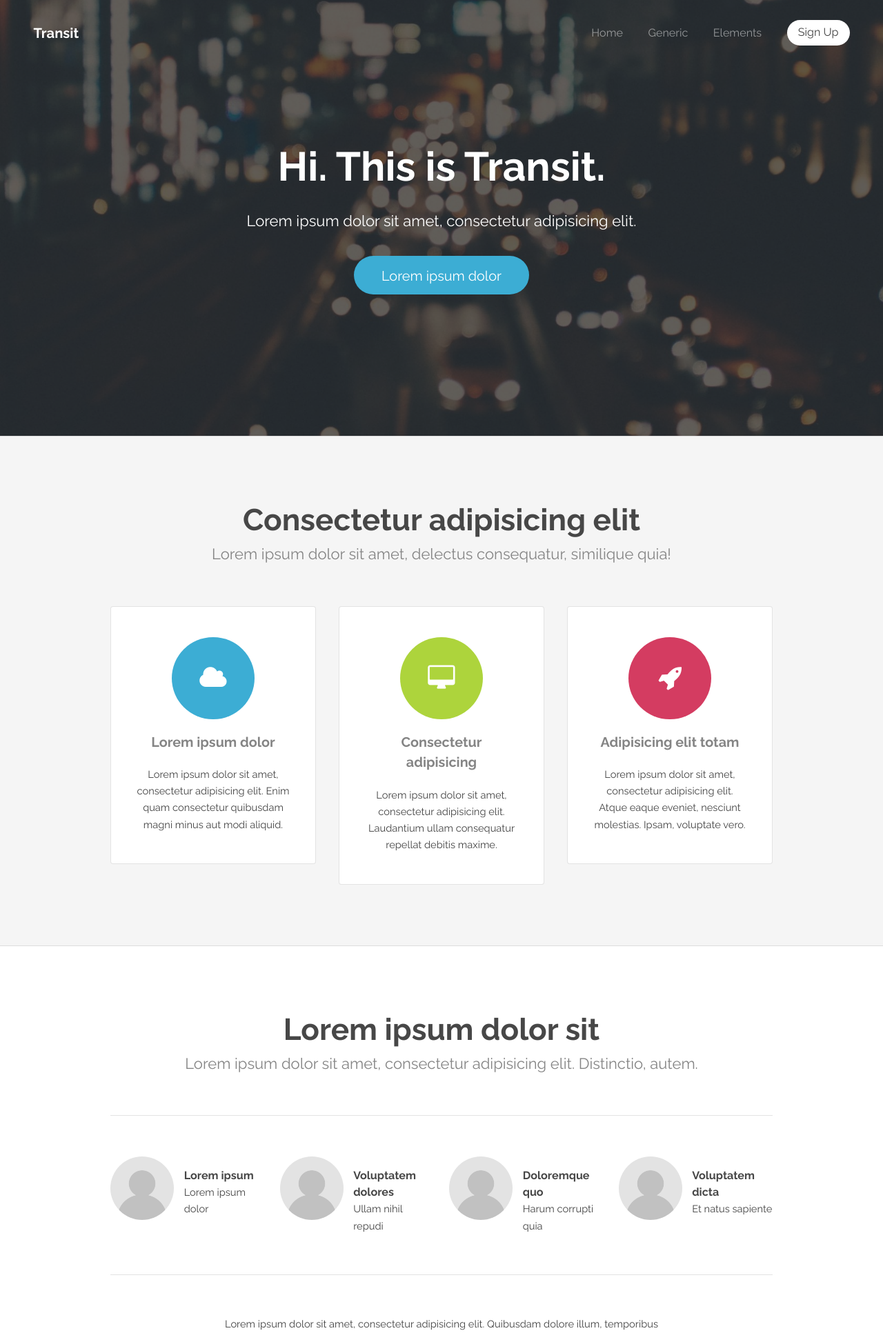
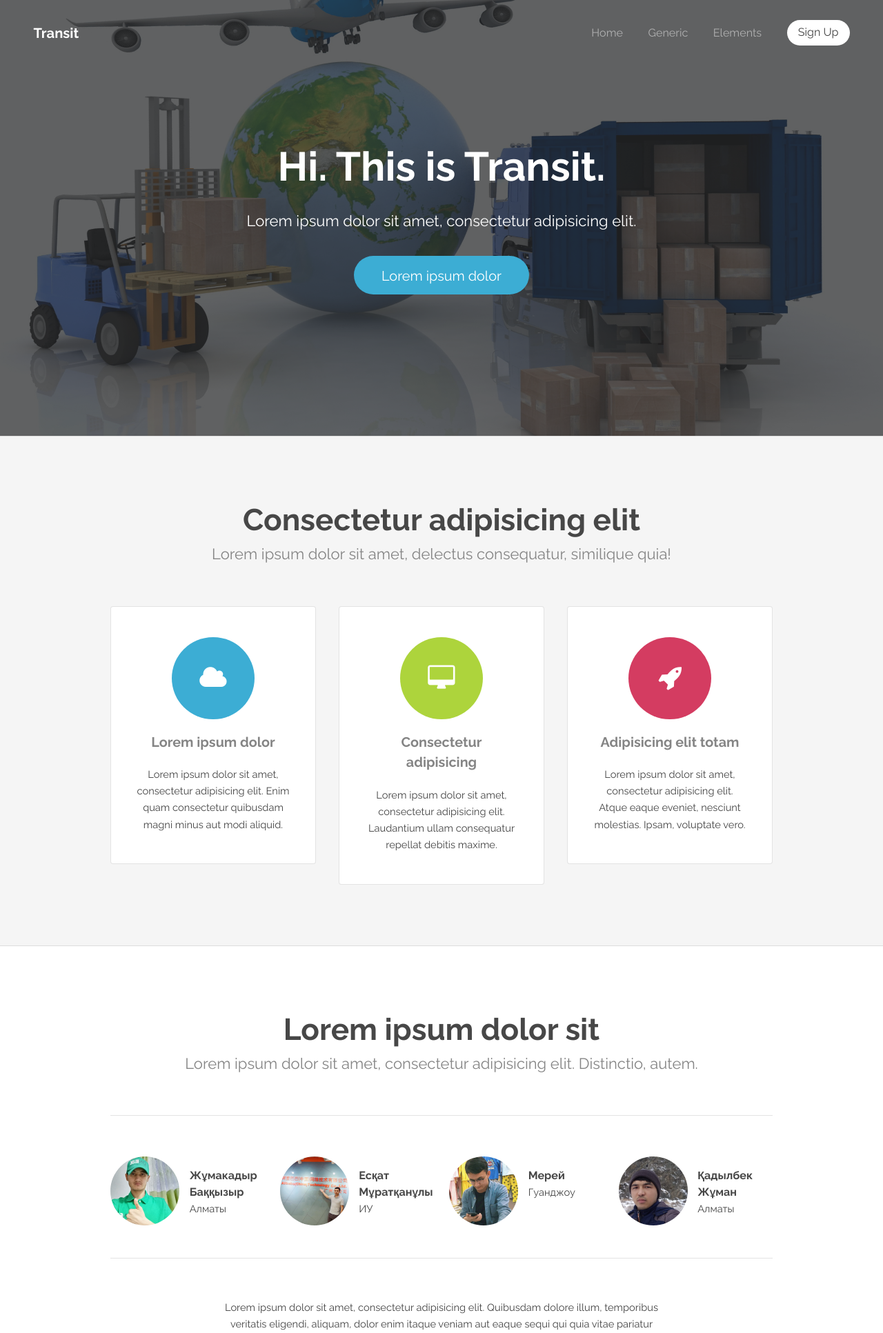
Before and after one commit to akhmettolegen/mysite, a Django app: page / in a window 1280 px wide. Shown: the top 1933 px of the page at 69% size. Run offline with Django 3.2, Linux system fonts and the light colour scheme.

Commit message:
feat: add images

```diff
--- a/main/static/css/style.css
+++ b/main/static/css/style.css
@@ -1031,7 +1031,7 @@
 /* Banner */
 
 	#banner {
-		background-image: url(../images/dark_tint.png), url(../images/bokeh_car_lights_bg.jpg);
+		background-image: url(../images/dark_tint.png), url(../images/fotolia_25896076.jpg);
 		background-position: center center;
 		background-size: cover;
 		color: #ffffff;
--- a/main/templates/main/index.html
+++ b/main/templates/main/index.html
@@ -90,24 +90,24 @@
 					<section class="profiles">
 						<div class="row">
 							<section class="3u 6u(medium) 12u$(xsmall) profile">
-                <img src="{% static 'images/profile_placeholder.gif' %}" alt="" />
-								<h4>Lorem ipsum</h4>
-								<p>Lorem ipsum dolor</p>
+                <img src="{% static 'images/baha.jpg' %}" alt="" />
+								<h4>Жұмакадыр Баққызыр</h4>
+								<p>Алматы</p>
 							</section>
 							<section class="3u 6u$(medium) 12u$(xsmall) profile">
-								<img src="{% static 'images/profile_placeholder.gif' %}" alt="" />
-								<h4>Voluptatem dolores</h4>
-								<p>Ullam nihil repudi</p>
+								<img src="{% static 'images/eskhat.jpg' %}" alt="" />
+								<h4>Есқат Мұратқанұлы</h4>
+								<p>ИУ</p>
 							</section>
 							<section class="3u 6u(medium) 12u$(xsmall) profile">
-								<img src="{% static 'images/profile_placeholder.gif' %}" alt="" />
-								<h4>Doloremque quo</h4>
-								<p>Harum corrupti quia</p>
+								<img src="{% static 'images/merey.jpg' %}" alt="" />
+								<h4>Мерей</h4>
+								<p>Гуанджоу</p>
 							</section>
 							<section class="3u$ 6u$(medium) 12u$(xsmall) profile">
-								<img src="{% static 'images/profile_placeholder.gif' %}" alt="" />
-								<h4>Voluptatem dicta</h4>
-								<p>Et natus sapiente</p>
+								<img src="{% static 'images/kadylbek.jpg' %}" alt="" />
+								<h4>Қадылбек Жұман</h4>
+								<p>Алматы</p>
 							</section>
 						</div>
 					</section>
```
Also changed, not shown: main/static/images/baha.jpg (added), main/static/images/eskhat.jpg (added), main/static/images/fotolia_25896076.jpg (added), main/static/images/kadylbek.jpg (added), main/static/images/merey.jpg (added), main/static/images/order.jpg (added), 1 other file.
